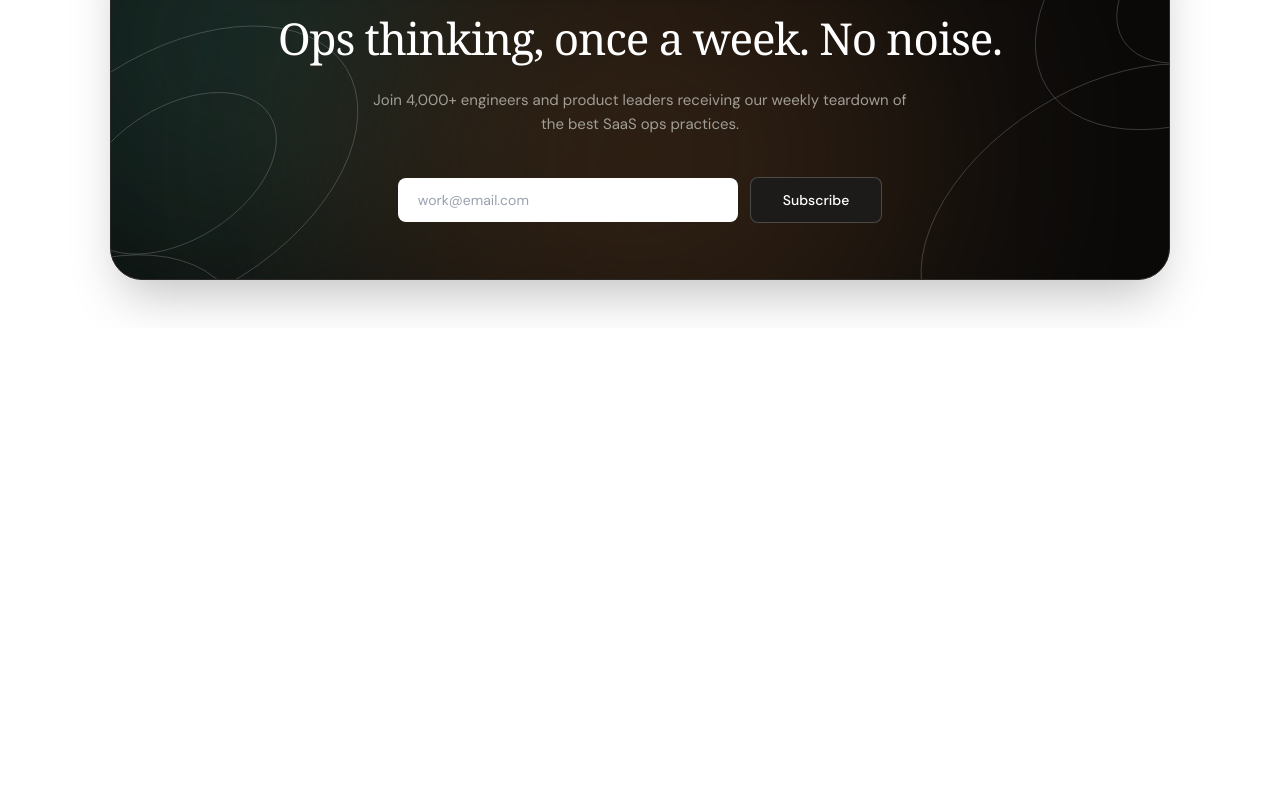
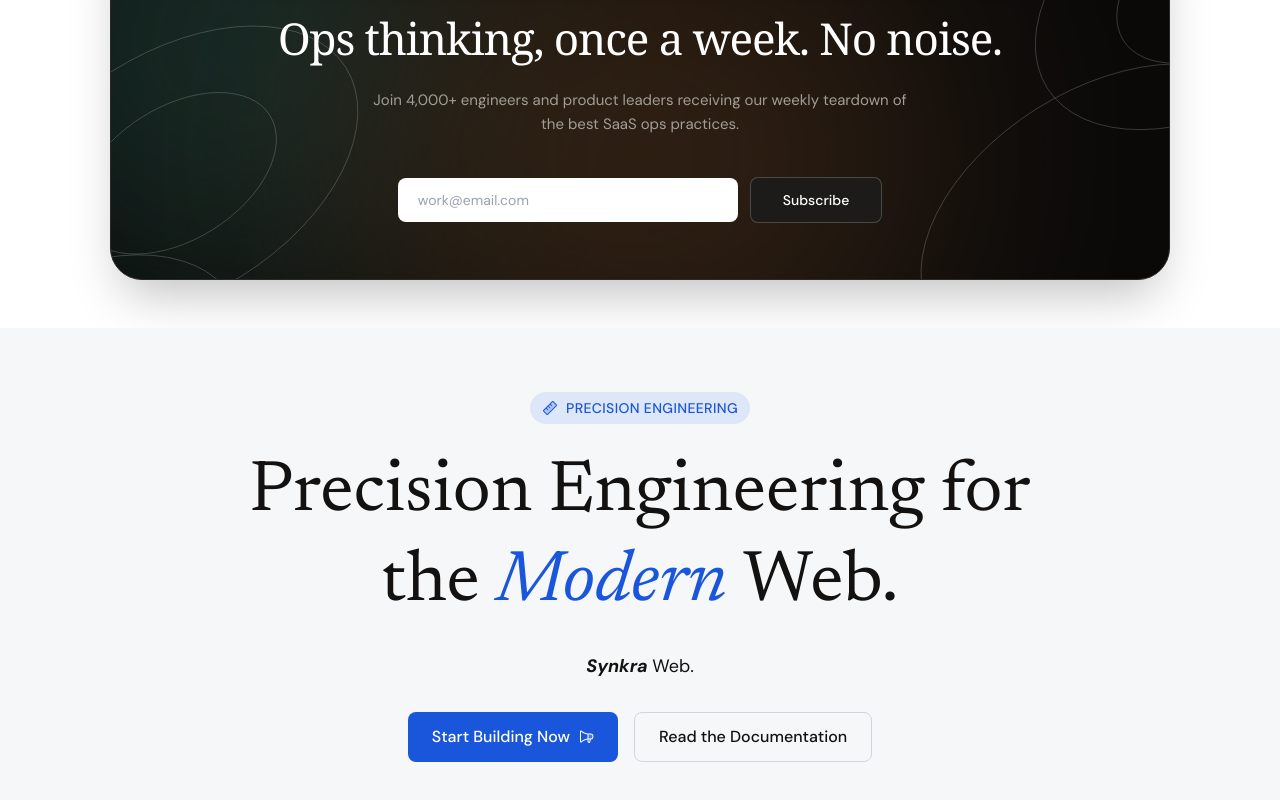
Before and after one commit to KhaledMaher923/Synkra, a React (Vite) app: page / in a window 1280 px wide. Shown: the part 7110-7910 px from the top of the page. Before the commit the page ends 7438 px from the top, so only its background shows below. Built offline with nearby package versions, Linux system fonts and the light colour scheme.

Commit message:
feat: add FeaturesHeroSection component with header, buttons, and data integration

```diff
--- a/src/App.jsx
+++ b/src/App.jsx
@@ -12,6 +12,7 @@
 import TrustSection from './components/TrustSection/TrustSection.jsx';
 import LandingCtaSection from './components/LandingCtaSection/LandingCtaSection';
 import StatsSection from './components/StatsSection/StatsSection.jsx';
+import FeaturesHeroSection from './components/FeaturesPageHeroSection/FeaturesHeroSection.jsx';
 
 function App() {
   const [isMobileMenuOpen, setIsMobileMenuOpen] = useState(false);
@@ -36,8 +37,8 @@
           headerButtonObj={featureGridHeaderButton}
           employees={featureGridData}
         />
-
         <LandingCtaSection />
+        <FeaturesHeroSection/>
       </main>
     </>
   );
--- /dev/null
+++ b/src/components/FeaturesPageHeroSection/FeaturesHeroSection.jsx
@@ -0,0 +1,20 @@
+import HeroHeader from "./HeroHeader.jsx";
+import HeroButtons from "./HeroButtons.jsx";
+import { useTheme } from "../../context/ThemeContext.jsx";
+
+function FeaturesHeroSection() {
+    const { theme } = useTheme();
+
+    return (
+        <section className={`flex flex-col items-center gap-8 px-8 py-16 max-lg:py-10 ${
+        theme === "dark" ? "bg-dark-theme" : "bg-light-theme"
+            }`}
+        >
+            <HeroHeader />
+            <HeroButtons />
+        </section>
+
+
+    );
+}
+export default FeaturesHeroSection;
--- /dev/null
+++ b/src/components/FeaturesPageHeroSection/HeroButtons.jsx
@@ -0,0 +1,30 @@
+import { useTheme } from "../../context/ThemeContext.jsx";
+import { buttons } from "../../data/featuresPageHeroSection.js";
+import { Megaphone } from "@phosphor-icons/react";
+
+function HeroButtons() {
+    const { theme } = useTheme();
+
+    return (
+        <div className="flex justify-center gap-4 max-md:flex-col max-md:items-stretch" >
+            <button className="flex justify-center items-center gap-2 bg-primary-blue text-white px-6 py-3 rounded-lg font-medium hover:bg-blue-700 transition" >
+                <span>{buttons.primary}</span>
+                <Megaphone size={16} weight="duotone" className="text-white shrink-0" />
+            </button>
+
+            <button
+                className={`px-6 py-3 rounded-lg font-medium border transition ${
+                    theme === "dark"
+                        ? "border-gray-600 text-semi-white hover:bg-gray-800"
+                        : "border-gray-300 text-dark-theme hover:bg-gray-50"
+                    }`}
+            >
+                {buttons.secondary}
+            </button>
+
+
+        </div>
+    );
+}
+
+export default HeroButtons;
--- /dev/null
+++ b/src/components/FeaturesPageHeroSection/HeroHeader.jsx
@@ -0,0 +1,34 @@
+import { useTheme } from "../../context/ThemeContext.jsx"
+import { badge, headline, subheadline } from "../../data/featuresPageHeroSection.js"
+import { Ruler } from "@phosphor-icons/react"
+
+function HeroHeader() {
+    const { theme } = useTheme();
+
+    return (
+        <div
+            className={
+                `flex flex-col items-center text-center max-w-220 mx-auto ${
+                theme === "dark" ? "text-semi-white" : "text-dark-theme"
+                }`}
+        >
+            <span className="inline-flex items-center gap-2 text-xs sm:text-sm font-medium px-3 py-1.5 rounded-full mb-6 bg-primary-blue/10 text-primary-blue">
+                <Ruler size={16} weight="duotone" className="text-primary-blue shrink-0" />
+                <span className="tracking-wide uppercase"> {badge.description} </span>
+            </span>
+
+            <h1 className="text-5xl lg:text-7xl font-header leading-tight mb-6" >
+                {headline.normal}{" "}
+                <span className="italic text-primary-blue" > {headline.highlight} </span>{" "}
+                {headline.description}
+            </h1>
+
+            <p className="max-w-165 text-lg max-lg:text-base font-sans" >
+                <span className="font-bold italic" > {subheadline.bold} </span>
+                {headline.description}
+            </p>
+        </div>
+    );
+}
+
+export default HeroHeader;
--- /dev/null
+++ b/src/data/featuresPageHeroSection.js
@@ -0,0 +1,21 @@
+const badge = {
+    description: "PRECISION ENGINEERING",
+};
+
+const headline = {
+    normal: "Precision Engineering for the",
+    highlight: "Modern",
+    description: "Web.",
+};
+
+const subheadline = {
+    bold: "Synkra",
+    text: " isn't just a workflow tool. It's a high-performance runtime layer designed for technical teams who treat operations as primary infrastructure. Deploy logic that listens, adapts, and executes with millisecond latency.",
+};
+
+const buttons = {
+    primary: "Start Building Now",
+    secondary: "Read the Documentation",
+};
+
+export { badge, headline, subheadline, buttons };
```
